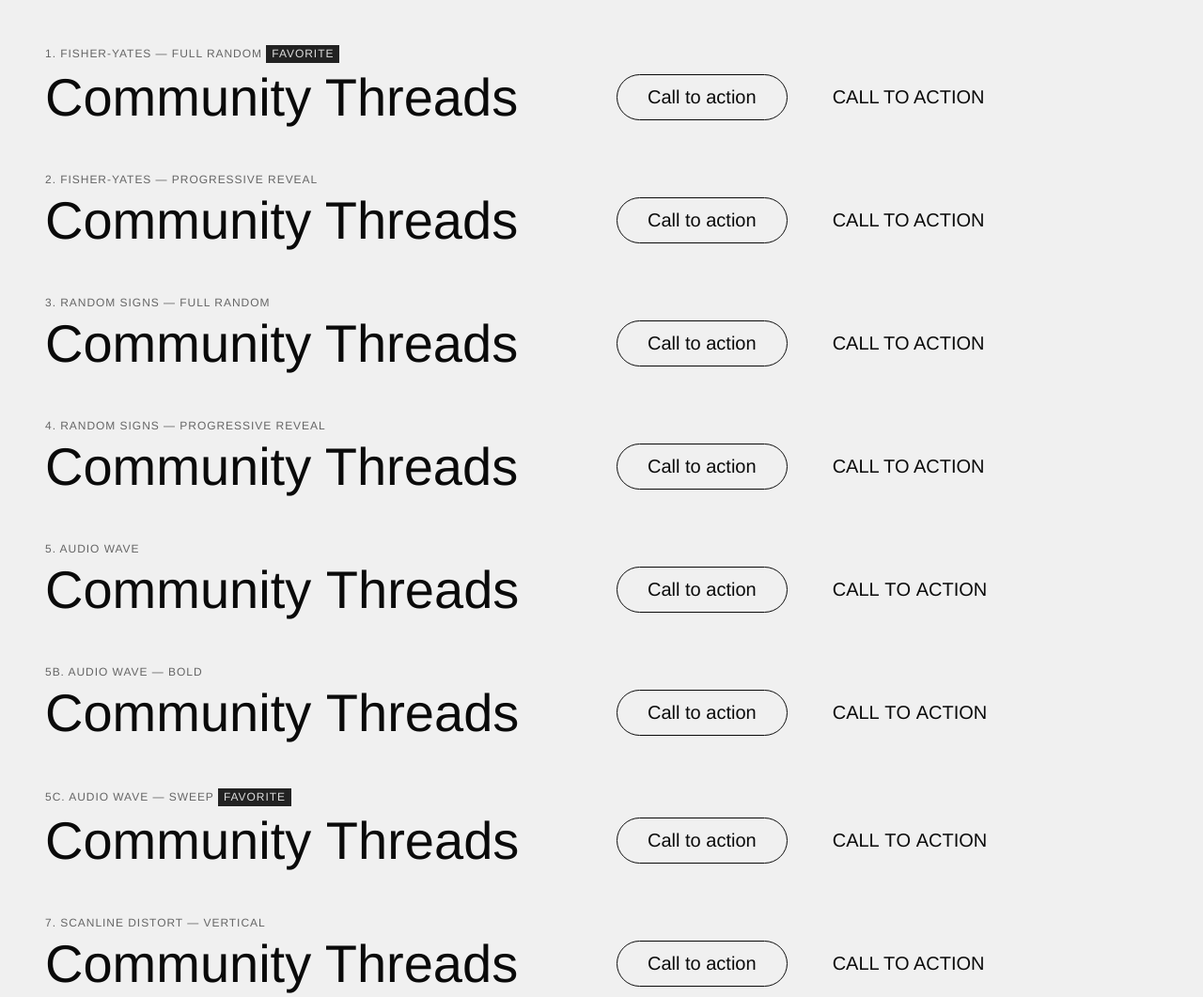
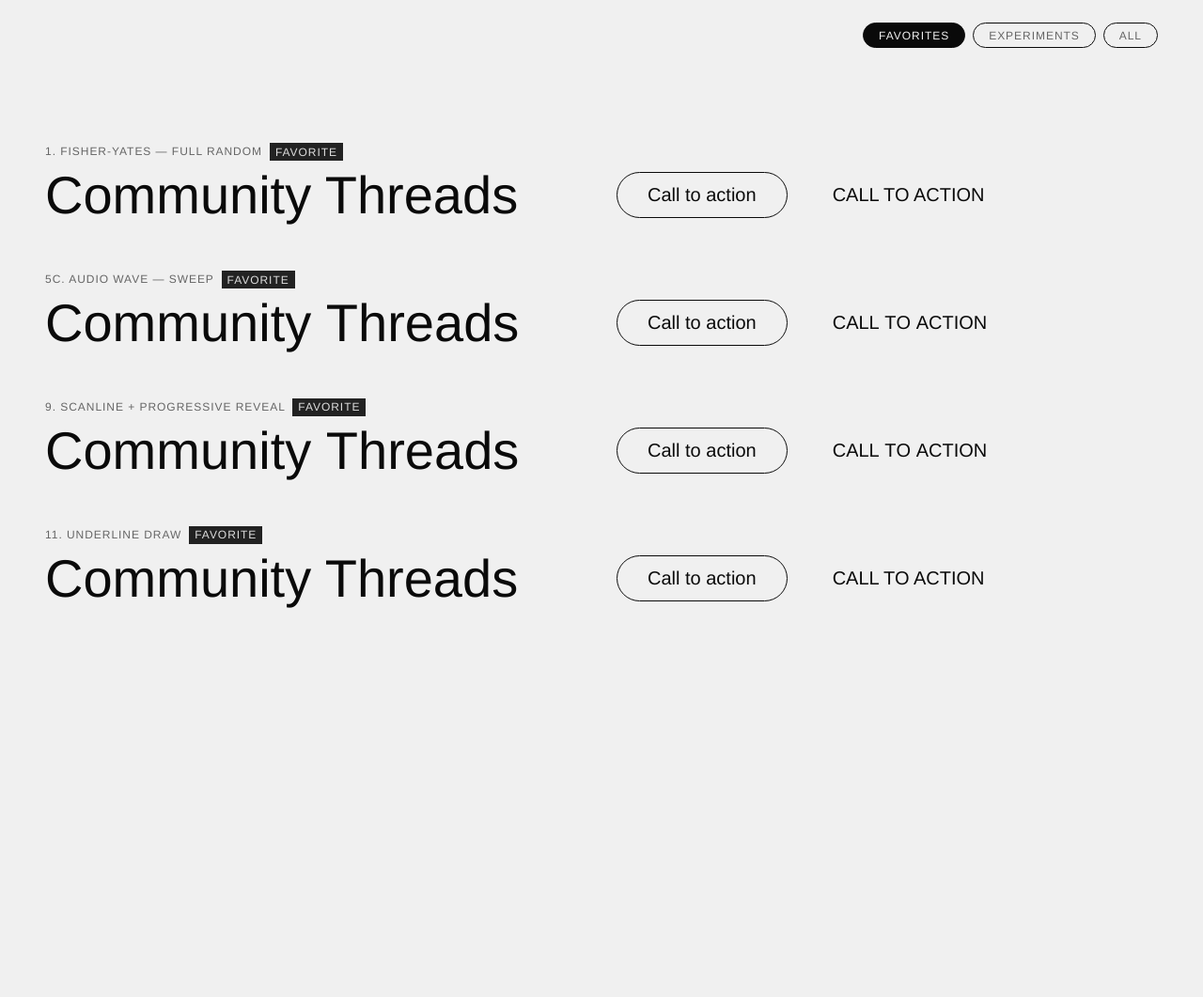
Before and after one commit to yannick-valentin/mwtm-playground, a plain HTML site: page text-animations/index.html in a window 1280 px wide. Shown: the top 1061 px of the page at 94% size. After the commit the page ends 800 px from the top, so only its background shows below. Drawn offline with nearby package versions, Linux system fonts and the light colour scheme; a web font is replaced by a local one.

Commit message:
Add filters and examples

```diff
--- a/text-animations/index.html
+++ b/text-animations/index.html
@@ -53,6 +53,7 @@
       color: #DDD;
       padding: 0.2em .5em;
       display: inline-block;
+      margin-left: 0.3em;
     }
 
     .row-right {
@@ -142,9 +143,68 @@
       top: 0; left: 0;
       pointer-events: none;
     }
+
+    [data-underline-draw] {
+      position: relative;
+      display: inline-block;
+    }
+
+    [data-underline-draw]::after {
+      content: '';
+      position: absolute;
+      bottom: 0;
+      left: 0;
+      width: 100%;
+      height: 1.5px;
+      background: currentColor;
+      transform: scaleX(0);
+      transform-origin: right center;
+      transition: transform 200ms ease-in;
+    }
+
+    [data-underline-draw]:hover::after,
+    .pill-btn:hover [data-underline-draw]::after,
+    .simple-btn:hover [data-underline-draw]::after {
+      transform: scaleX(1);
+      transform-origin: left center;
+      transition: transform 300ms ease-out;
+    }
+
+    .filter-bar {
+      position: fixed;
+      top: 1.5rem;
+      right: 3rem;
+      display: flex;
+      gap: 0.5rem;
+      z-index: 100;
+    }
+
+    .filter-btn {
+      font-family: inherit;
+      font-size: 0.75rem;
+      text-transform: uppercase;
+      letter-spacing: 0.08em;
+      border: 1px solid #0a0a0a;
+      background: transparent;
+      border-radius: 999px;
+      padding: 0.35rem 1rem;
+      cursor: pointer;
+      color: #666;
+    }
+
+    .filter-btn.active {
+      background: #0a0a0a;
+      color: #f0f0f0;
+    }
   </style>
 </head>
 <body>
+
+  <div class="filter-bar">
+    <button class="filter-btn active" data-filter="favorite">Favorites</button>
+    <button class="filter-btn" data-filter="experiments">Experiments</button>
+    <button class="filter-btn" data-filter="all">All</button>
+  </div>
 
   <div class="container">
     <div>
@@ -299,6 +359,19 @@
         <div class="row-right">
           <button class="pill-btn"><span data-fy-scanline>Call to action</span></button>
           <button class="simple-btn"><span data-fy-scanline>CALL TO ACTION</span></button>
+        </div>
+      </div>
+    </div>
+
+    <div>
+      <div class="row-label">11. Underline draw <span class="selected-badge">Favorite</span></div>
+      <div class="row">
+        <div class="row-left">
+          <div class="title" data-underline-draw>Community Threads</div>
+        </div>
+        <div class="row-right">
+          <button class="pill-btn"><span data-underline-draw>Call to action</span></button>
+          <button class="simple-btn"><span data-underline-draw>CALL TO ACTION</span></button>
         </div>
       </div>
     </div>
@@ -832,9 +905,9 @@
 
         inst.canvas.style.opacity = "1";
 
-        const SWEEP_IN  = 300; // ms — wave swallows text left → right
-        const HOLD      = 0; // ms — both waves animate freely
-        const SWEEP_OUT = 300; // ms — wave retreats, text returns left → right
+        const SWEEP_IN  = 200; // ms — wave swallows text left → right
+        const HOLD      = 50; // ms — both waves animate freely
+        const SWEEP_OUT = 200; // ms — wave retreats, text returns left → right
         const TOTAL     = SWEEP_IN + HOLD + SWEEP_OUT;
         const PHASE        = 0.15;  // phase increment per frame — controls wave speed
         const WAVE_OFFSET  = Math.PI / 5; // phase offset between the two waves
@@ -1672,6 +1745,33 @@
 
     new FisherYatesScanline();
 
+    // ------------------------------------------------------------------------------
+
+    // ------------------------------------------------------------------------------
+
+    function applyFilter(filter) {
+      document.querySelectorAll(".container > div").forEach(row => {
+        const isFavorite = !!row.querySelector(".selected-badge");
+        const visible =
+          filter === "all"         ||
+          filter === "favorite"    && isFavorite ||
+          filter === "experiments" && !isFavorite;
+        row.style.display = visible ? "" : "none";
+      });
+    }
+
+    document.querySelectorAll(".filter-btn").forEach(btn => {
+      btn.addEventListener("click", () => {
+        document.querySelectorAll(".filter-btn").forEach(b => b.classList.remove("active"));
+        btn.classList.add("active");
+        applyFilter(btn.dataset.filter);
+      });
+    });
+
+    // Apply the default active filter on load
+    const defaultBtn = document.querySelector(".filter-btn.active");
+    if (defaultBtn) applyFilter(defaultBtn.dataset.filter);
+
   </script>
 </body>
 </html>
```
